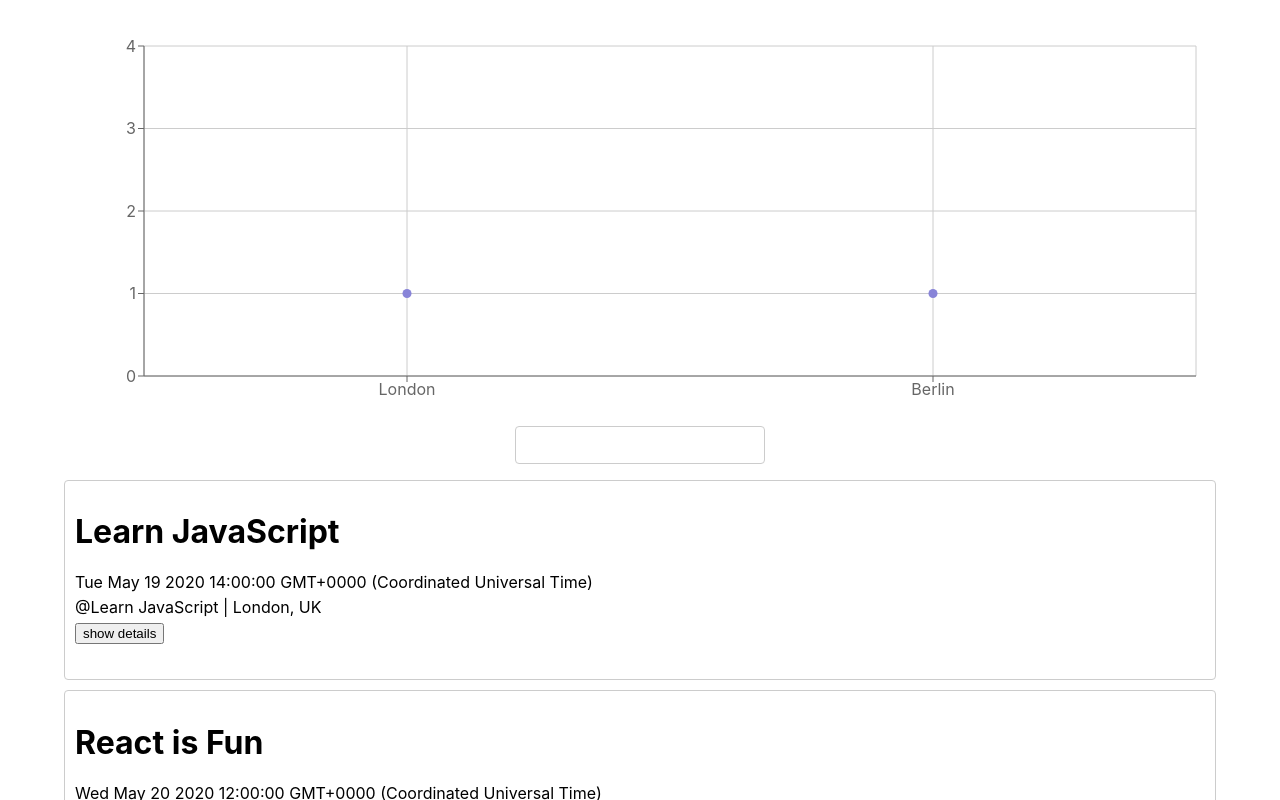
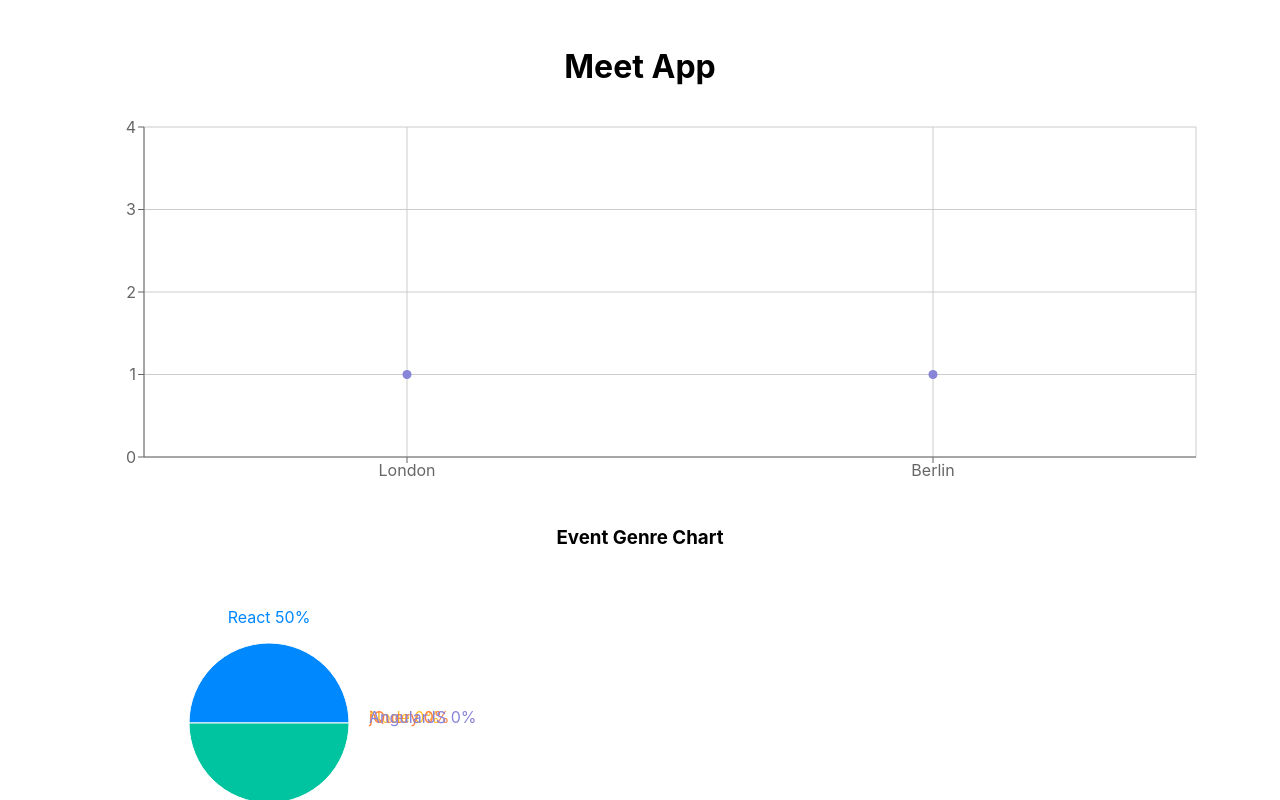
Before and after one commit to Alen245/meet, a React (Create React App) app: page / in a window 1280 px wide. Both pictures are taken after a click on the button "Sign in with Google". Shown: the top 800 px of the page. Built offline with nearby package versions, Linux system fonts and the light colour scheme.

Commit message:
pie chart top

```diff
--- a/src/App.js
+++ b/src/App.js
@@ -64,6 +64,9 @@ class App extends Component {
 
     return (
       <div className="App">
+        <div className="charts-container">
+          <div className="chart">
+            <h1>Meet App</h1>
             <ResponsiveContainer height={400}>
               <ScatterChart margin={{ top: 20, right: 20, bottom: 20, left: 20 }}>
                 <CartesianGrid />
@@ -78,13 +81,17 @@ class App extends Component {
                 <Scatter data={this.getData()} fill="#8884d8" />
               </ScatterChart>
             </ResponsiveContainer>
+          </div>
+          <div className="chart">
+            <EventGenre events={this.state.events} />
+          </div>
+        </div>
         <CitySearch locations={this.state.locations} updateEvents={this.updateEvents} />
         <EventList events={this.state.events} />
         <NumberOfEvents
           numberOfEvents={this.state.numberOfEvents}
           updateEvents={this.updateEvents}
         />
-        <EventGenre events={this.state.events} />
       </div>
     );
   }
```
Lines whose indentation alone changed are shown as unchanged.
